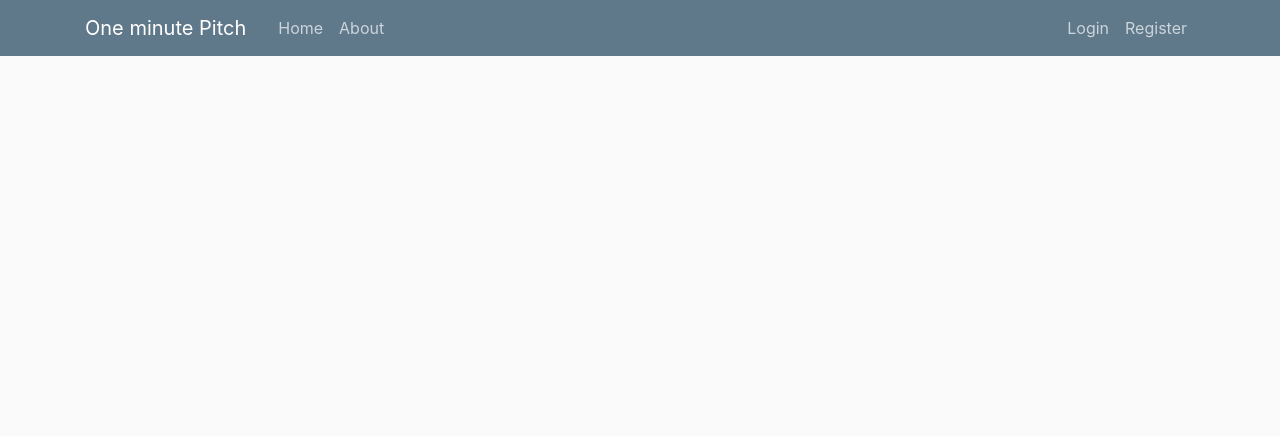
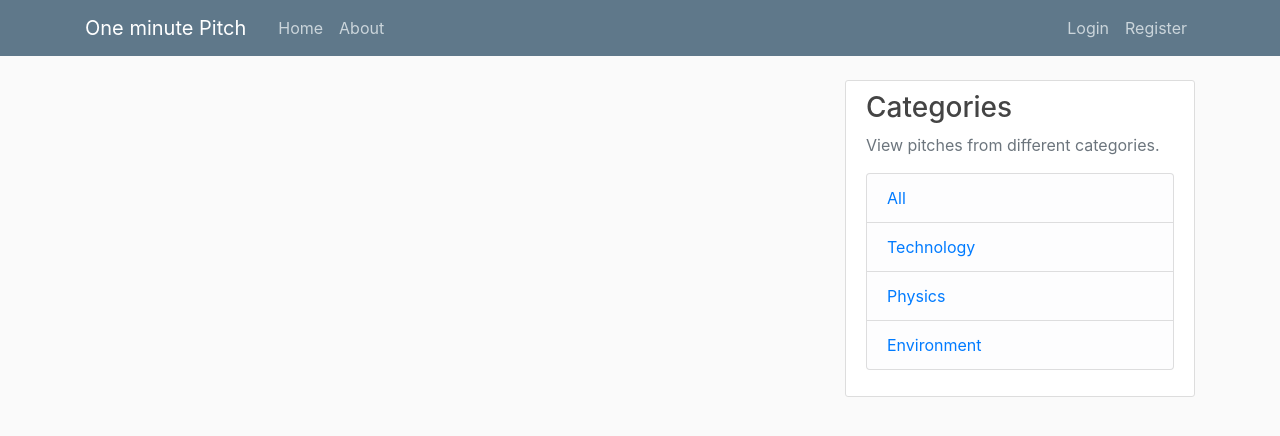
Before and after one commit to Mutembeijoe/pitch, a Flask app: page /home in a window 1280 px wide. Shown: the top 436 px of the page. Run offline with Flask 2, Linux system fonts and the light colour scheme; data that the repository does not hold is empty; some libraries are stand-ins or nearby versions.

Commit message:
adds a side nav in the gome page to toggle between categories

```diff
--- a/app/main/routes.py
+++ b/app/main/routes.py
@@ -6,6 +6,8 @@ main = Blueprint('main',__name__)
 
 @main.route('/')
 @main.route('/home')
-def home():
+@main.route('/home/<string:category>')
+def home(category = None):
+    print(category)
     pitches = Pitch.query.all()
     return render_template('home.html', pitches = pitches)
--- a/app/templates/home.html
+++ b/app/templates/home.html
@@ -1,8 +1,8 @@
-{% extends 'layout.html'%}
+{% extends "layout.html" %}
 {% block content%}
     {% for pitch in pitches %}
           <div>
-        <div class="card mb-4" style="max-width: 540px;">
+                <div class="card" style="max-width: 540px;">
                     <div class="row no-gutters">
                           <div class=" col-sm-3">
                                 <img src="{{url_for('static', filename='profile_avatars/' + pitch.author.image_file)}}" class="card-img" alt="...">
@@ -17,7 +17,8 @@
                                 </div>
                           </div>
                     </div>
-        <div class="accordion" id="accordionExample">
+                </div>
+                <div class="accordion mb-5" id="accordionExample" style="max-width: 540px;">
                   <div class="card">
                     <div class="card-header" id="headingOne">
                       <h2 class="mb-0">
@@ -45,3 +46,17 @@
           </div>
     {% endfor %}
 {% endblock%}
+{% block sidebar %}
+    <div class="content-section">
+        <h3>Categories </h3>
+        <p class='text-muted'>View pitches from different categories.
+            <ul class="list-group">
+                <li class="list-group-item list-group-item-light"> <a href="{{url_for('main.home')}}">All</a></li>
+                <li class="list-group-item list-group-item-light"> <a href="{{url_for('main.home', category = 'tech')}}">Technology</a></li>
+                <li class="list-group-item list-group-item-light"> <a href="{{url_for('main.home', category = 'physics')}}">Physics</a></li>
+                <li class="list-group-item list-group-item-light"> <a href="{{url_for('main.home', category = 'environment')}}">Environment</a></li>
+            </ul>
+        </p>
+    </div>
+
+{% endblock %}
--- a/app/templates/layout.html
+++ b/app/templates/layout.html
@@ -35,8 +35,8 @@
       </nav>
     </header>
      <main role="main" class="container">
-      <div class="row">
-        <div class="col-md-8">
+        <div class="row">
+            <div class="col-md-8">
             {% with messages = get_flashed_messages(with_categories=true) %}
                 {% if messages %}
                     {% for category, message in messages%}
@@ -48,7 +48,11 @@
             {% endwith %}
             {% block content %}{% endblock %}
         </div>
-      </div>
+            <div class="col-md-4">
+                {% block sidebar %}
+                {% endblock %}
+            </div>
+        </div>
     </main>
     <script src="https://code.jquery.com/jquery-3.3.1.slim.min.js" integrity="sha384-q8i/X+965DzO0rT7abK41JStQIAqVgRVzpbzo5smXKp4YfRvH+8abtTE1Pi6jizo" crossorigin="anonymous"></script>
     <script src="https://cdnjs.cloudflare.com/ajax/libs/popper.js/1.14.7/umd/popper.min.js" integrity="sha384-UO2eT0CpHqdSJQ6hJty5KVphtPhzWj9WO1clHTMGa3JDZwrnQq4sF86dIHNDz0W1" crossorigin="anonymous"></script>
```
Lines whose indentation alone changed are shown as unchanged.
